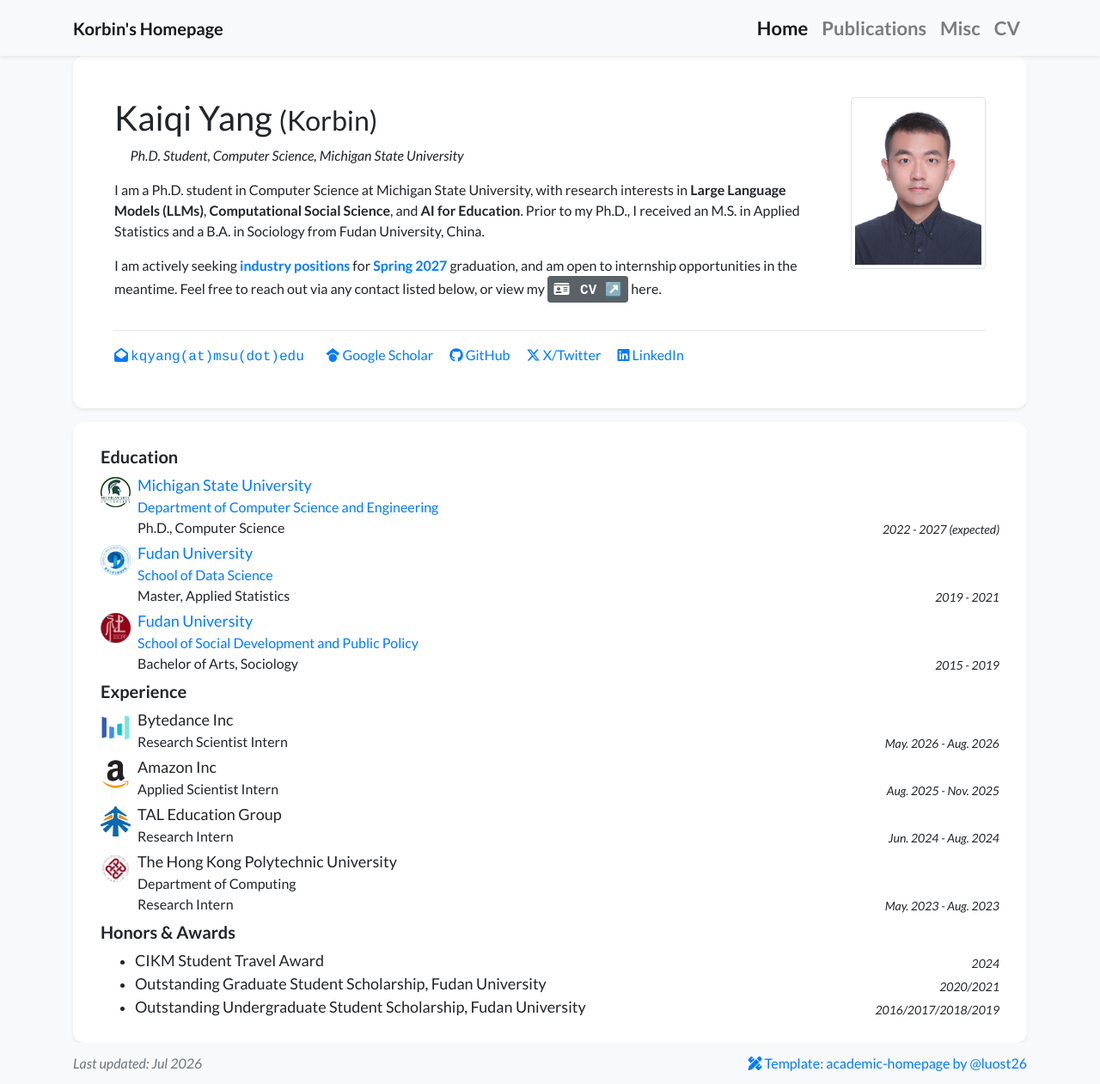
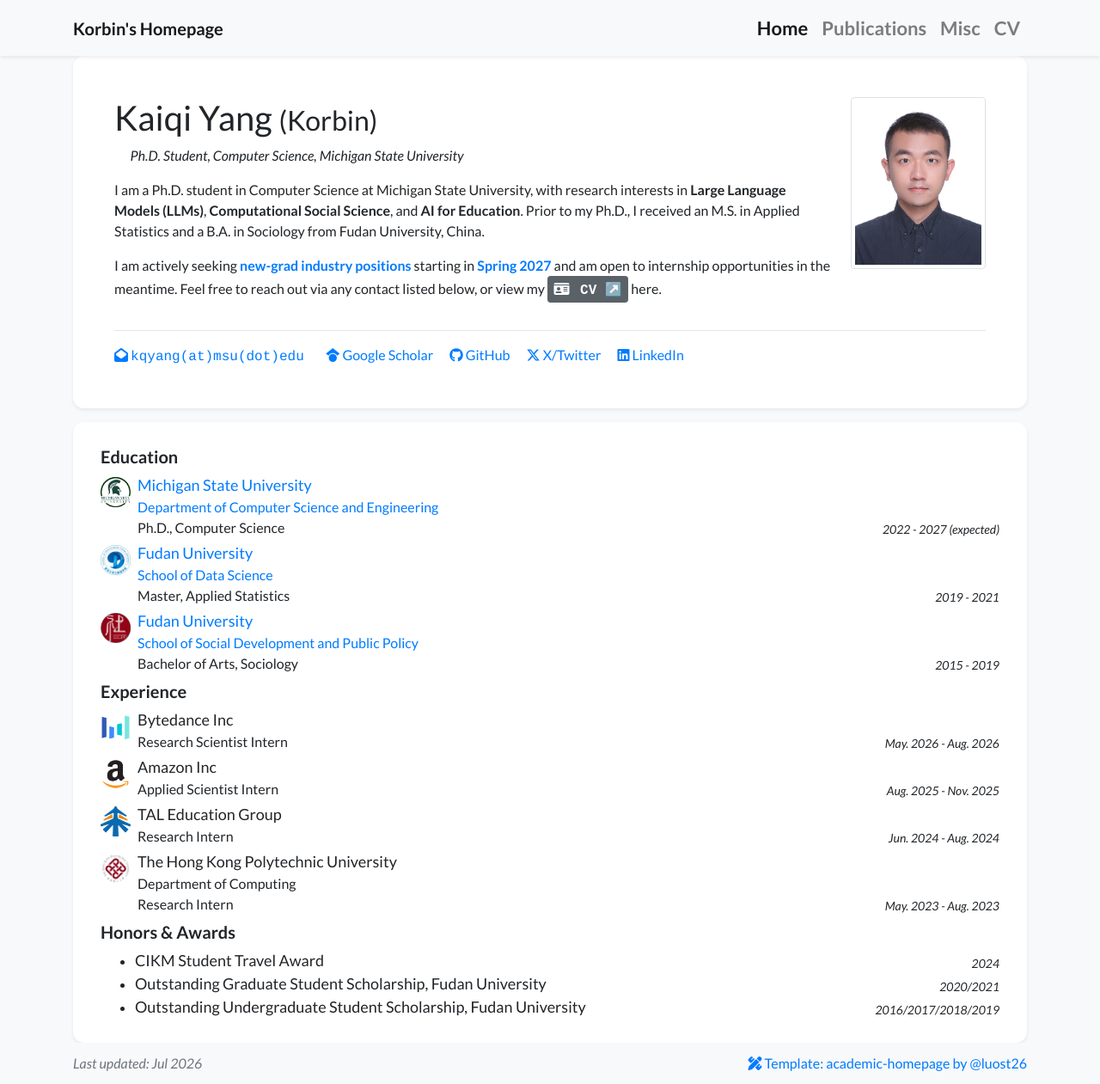
Before and after one commit to KorbinY/korbiny.github.io, a Jekyll site: the page built from index.html, in a window 1280 px wide. Shown: the whole page at 86% size. Built offline with Jekyll 4.4.1, drawn with Linux system fonts in a browser that asks for light colours; nearby versions of some CDN libraries; a style sheet for code colours, icons or effects is not loaded.

Commit message:
update profile 26 summer

```diff
--- a/_data/profile.yml
+++ b/_data/profile.yml
@@ -32,9 +32,7 @@ short_bio: >-
   </p>
 
   <p>
-    I am actively seeking <span style="color:#007bff; font-weight:bold;">industry positions</span>
-    for <span style="color:#007bff; font-weight:bold;">Spring 2027</span> graduation,
-    and am open to internship opportunities in the meantime.
+    I am actively seeking <span style="color:#007bff; font-weight:bold;">new-grad industry positions</span> starting in <span style="color:#007bff; font-weight:bold;">Spring 2027</span> and am open to internship opportunities in the meantime.
     Feel free to reach out via any contact listed below, or view my
     <a href="/cv" class="btn btn-sm btn-secondary-deep align-baseline">
       <i class="fa-solid fa-id-card"></i>
```
